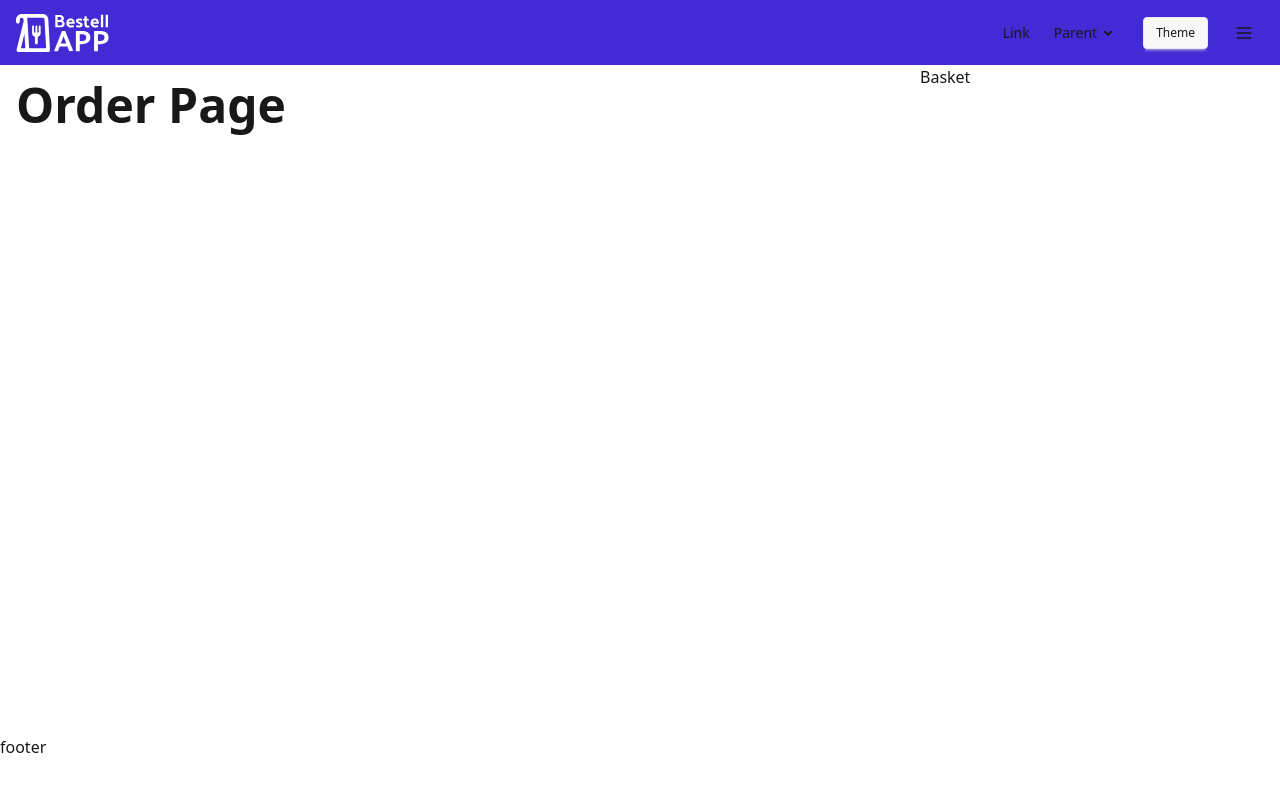
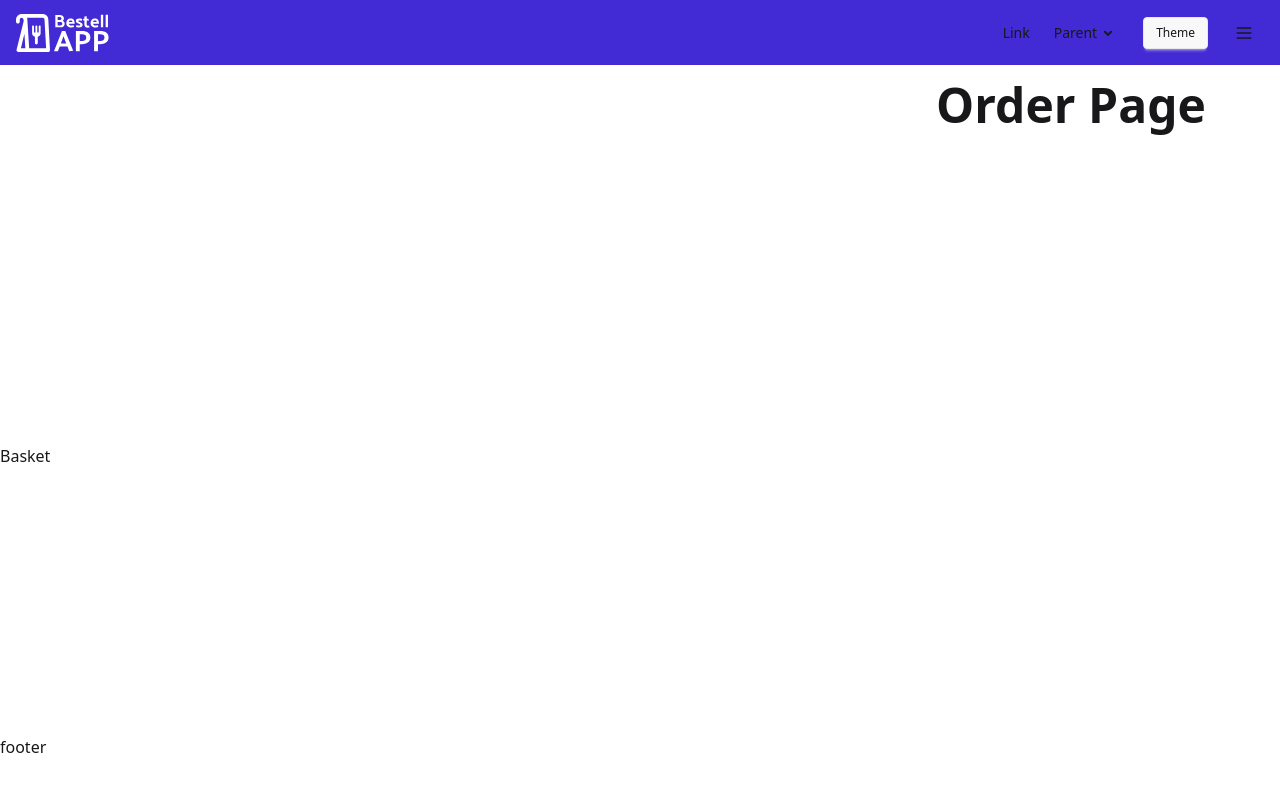
Before and after one commit to larsbeckdev/demo-bestell-app, a Vue app: page /bestellen in a window 1280 px wide. Shown: the top 792 px of the page. Built offline with nearby package versions, Linux system fonts and the light colour scheme.

Commit message:
Update layout structure in OrderLayout.vue to adjust section classes and improve content organization

```diff
--- a/src/layouts/order/OrderLayout.vue
+++ b/src/layouts/order/OrderLayout.vue
@@ -9,8 +9,12 @@ import Basket from '@/layouts/components/Basket.vue'
   <Header />
 
   <main class="main-layout">
-    <section class="main-content">
-      <div class="inner-section p-4">
+    <section>
+
+    </section>
+
+    <section class="order-content">
+      <div class="order-section p-4">
         <OrderContent />
       </div>
     </section>
```
